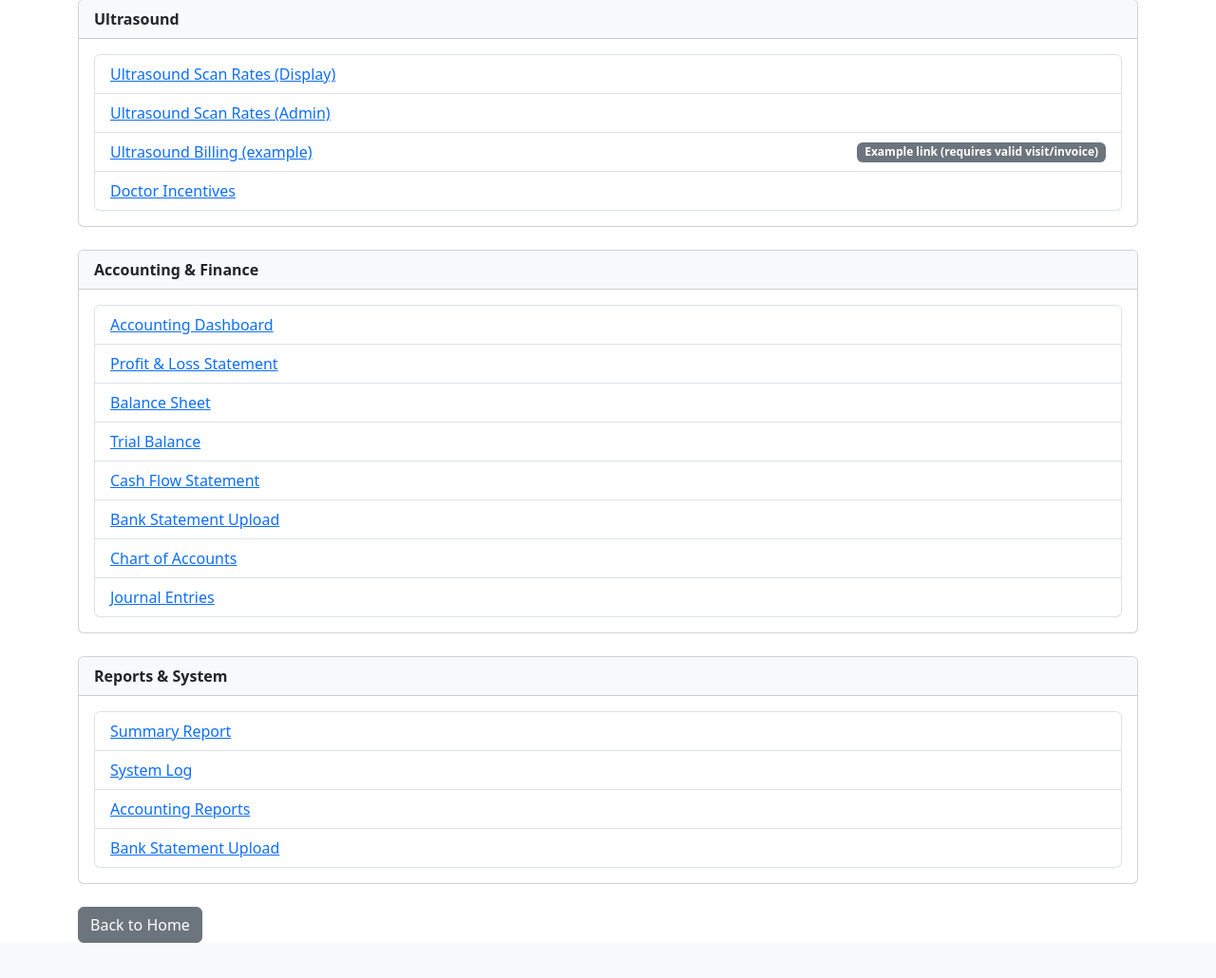
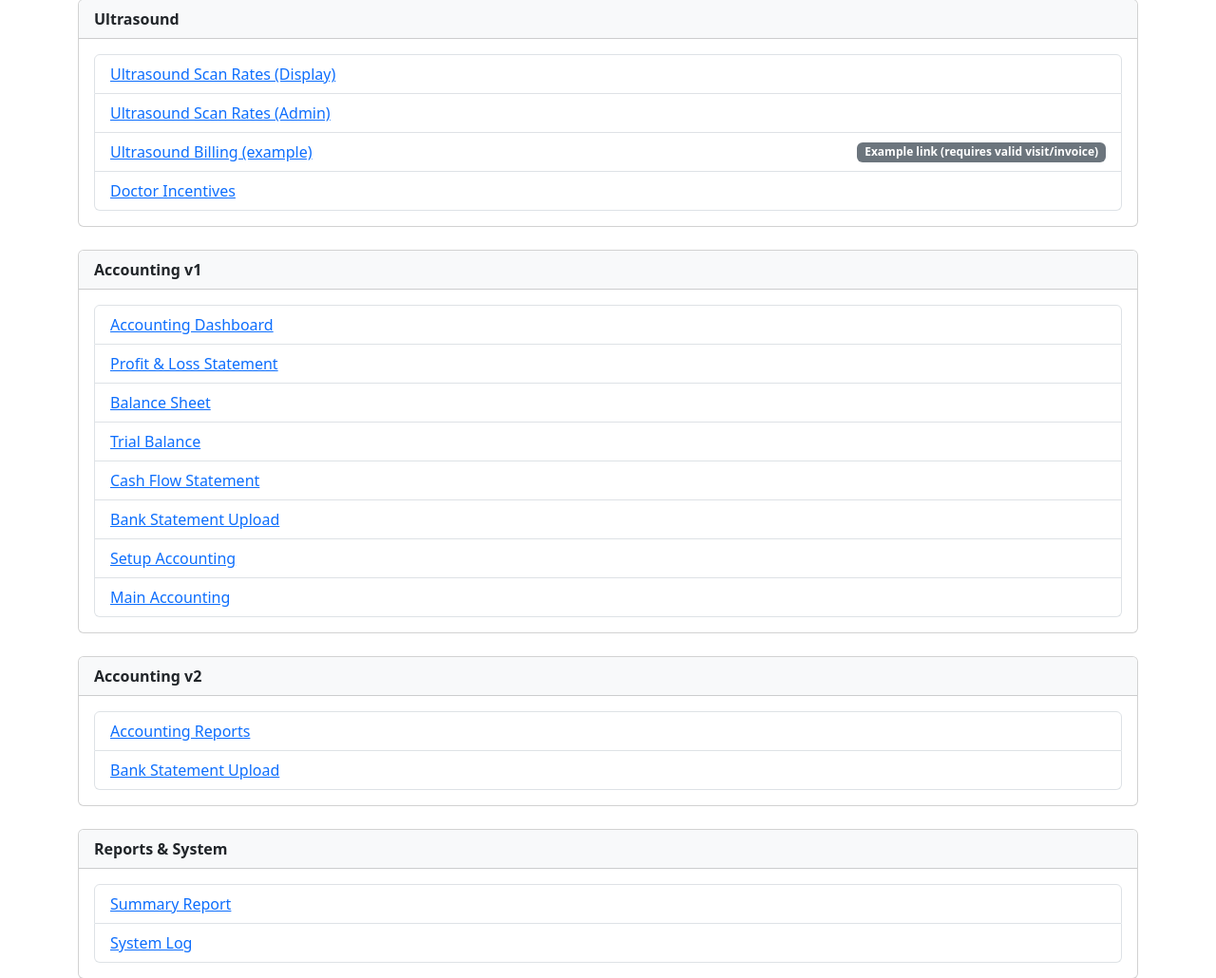
Before and after one commit to saikotam/Ishtah, a PHP site: page /admin.php in a window 1280 px wide. Shown: the part 1099-2129 px from the top of the page at 95% size. Before the commit the page ends 2092 px from the top, so only its background shows below. Run offline with PHP 8.4, Linux system fonts and the light colour scheme.

Commit message:
Checkpoint before follow-up message (#3)
Co-authored-by: Cursor Agent <cursoragent@cursor.com>

```diff
--- a/admin.php
+++ b/admin.php
@@ -29,21 +29,23 @@ $pages = [
         ['Ultrasound Billing (example)', 'ultrasound_billing.php?visit_id=1'],
         ['Doctor Incentives', 'doctor_incentives.php'],
     ],
-    'Accounting & Finance' => [
+    'Accounting v1' => [
         ['Accounting Dashboard', 'Accounting/accounting_dashboard.php'],
         ['Profit & Loss Statement', 'Accounting/profit_loss_statement.php'],
         ['Balance Sheet', 'Accounting/balance_sheet.php'],
         ['Trial Balance', 'Accounting/trial_balance.php'],
         ['Cash Flow Statement', 'Accounting/cash_flow_statement.php'],
         ['Bank Statement Upload', 'Accounting/bank_statement_upload.php'],
-        ['Chart of Accounts', 'Accounting/chart_of_accounts.php'],
-        ['Journal Entries', 'Accounting/journal_entries.php'],
+        ['Setup Accounting', 'Accounting/setup_accounting.php'],
+        ['Main Accounting', 'Accounting/accounting.php'],
+    ],
+    'Accounting v2' => [
+        ['Accounting Reports', 'AccountingGPT/accounting_reports.php'],
+        ['Bank Statement Upload', 'AccountingGPT/bank_statement_upload.php'],
     ],
     'Reports & System' => [
         ['Summary Report', 'summary.php'],
         ['System Log', 'system_log.php'],
-        ['Accounting Reports', 'AccountingGPT/accounting_reports.php'],
-        ['Bank Statement Upload', 'AccountingGPT/bank_statement_upload.php'],
     ],
 ];
 ?>
```
